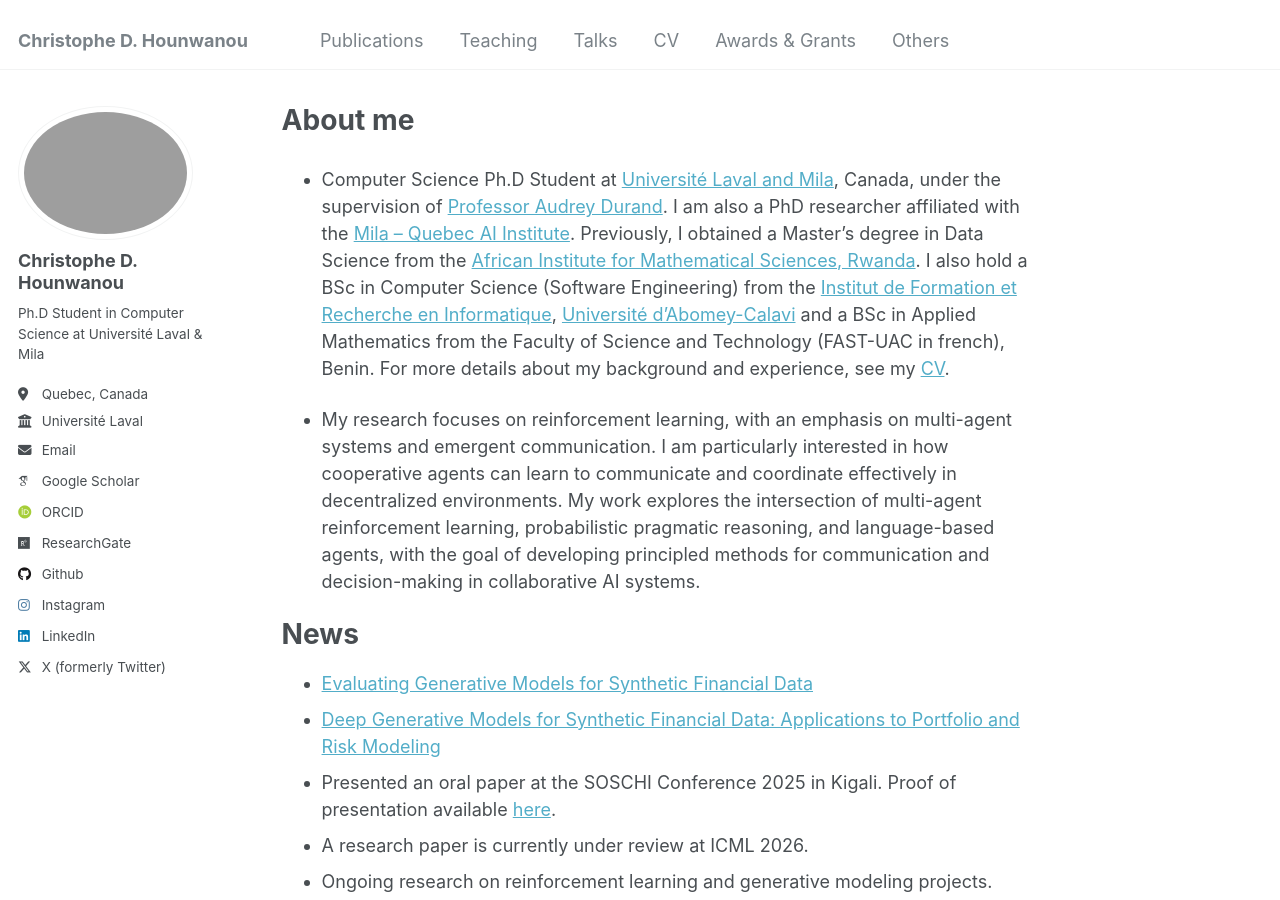
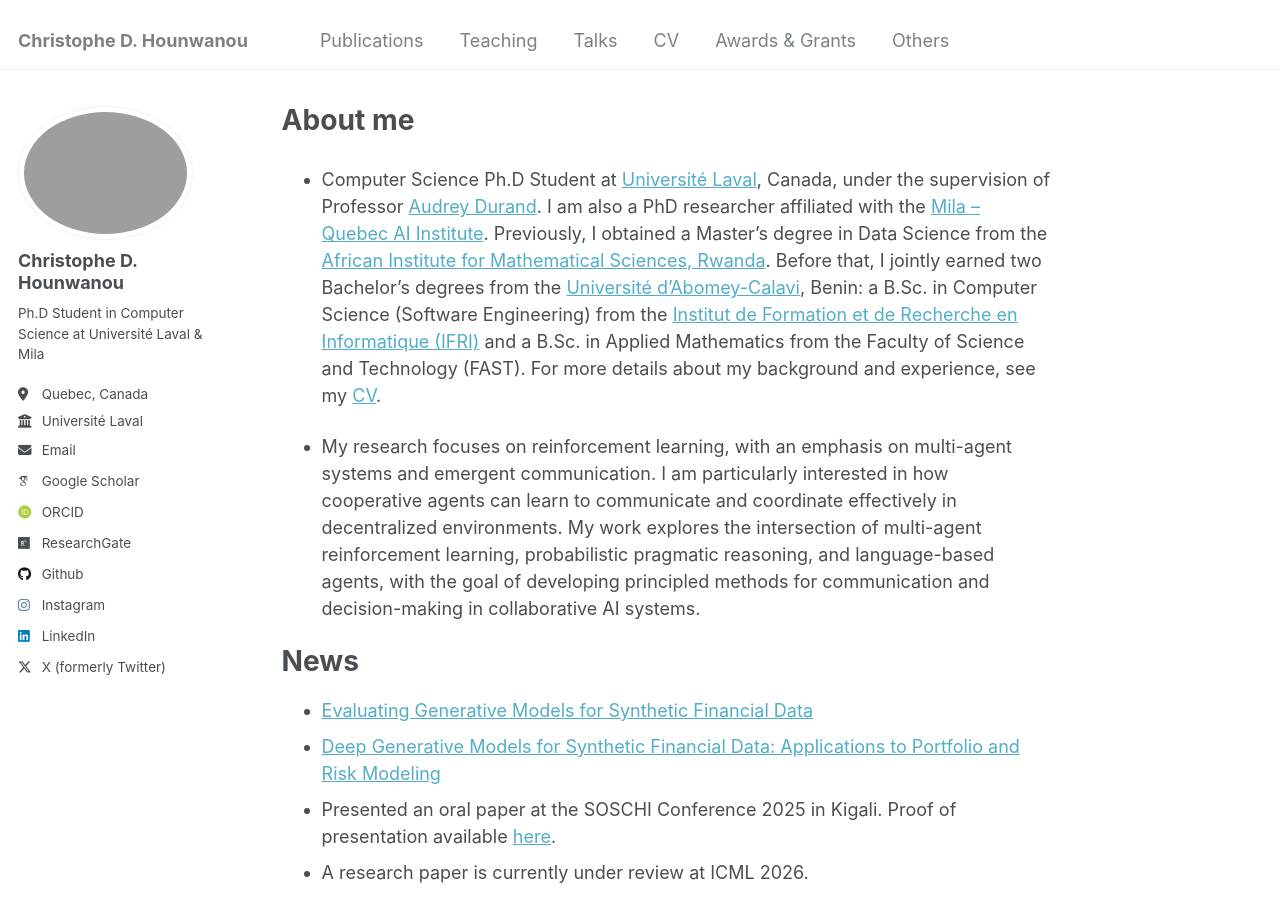
Before and after one commit to chrishounwanou/chrishounwanou.github.io, a Jekyll site: the page built from _pages/about.md, in a window 1280 px wide and 900 px high. Built offline with Jekyll 4.4.1, drawn with Linux system fonts in a browser that asks for light colours; some web fonts are replaced.

Commit message:
Update about page with improved academic description
Refine educational background and clarify degree details.

```diff
--- a/_pages/about.md
+++ b/_pages/about.md
@@ -6,7 +6,7 @@ redirect_from:
   - /about/
   - /about.html
 ---
-- Computer Science Ph.D Student at [Université Laval and Mila](https://www.ulaval.ca/), Canada, under the supervision of [Professor Audrey Durand](https://mila.quebec/fr/annuaire/audrey-durand). I am also a PhD researcher affiliated with the [Mila – Quebec AI Institute](https://mila.quebec/fr). Previously, I obtained a Master's degree in Data Science from the [African Institute for Mathematical Sciences, Rwanda](https://aims.ac.rw/). I also hold a BSc in Computer Science (Software Engineering) from the [Institut de Formation et Recherche en Informatique](https://ifri-uac.bj/), [Université d'Abomey-Calavi](https://www.uac.bj/) and a BSc in Applied Mathematics from the Faculty of Science and Technology (FAST-UAC in french), Benin. For more details about my background and experience, see my [CV](/files/Christophe_Hounwanou_CV.pdf).
+- Computer Science Ph.D Student at [Université Laval](https://www.ulaval.ca/), Canada, under the supervision of Professor [Audrey Durand](https://mila.quebec/fr/annuaire/audrey-durand). I am also a PhD researcher affiliated with the [Mila – Quebec AI Institute](https://mila.quebec/fr). Previously, I obtained a Master's degree in Data Science from the [African Institute for Mathematical Sciences, Rwanda](https://aims.ac.rw/). Before that, I jointly earned two Bachelor's degrees from the [Université d'Abomey-Calavi](https://www.uac.bj/), Benin: a B.Sc. in Computer Science (Software Engineering) from the [Institut de Formation et de Recherche en Informatique (IFRI)](https://ifri-uac.bj/) and a B.Sc. in Applied Mathematics from the Faculty of Science and Technology (FAST). For more details about my background and experience, see my [CV](/files/Christophe_Hounwanou_CV.pdf).
 
 - My research focuses on reinforcement learning, with an emphasis on multi-agent systems and emergent communication. I am particularly interested in how cooperative agents can learn to communicate and coordinate effectively in decentralized environments. My work explores the intersection of multi-agent reinforcement learning, probabilistic pragmatic reasoning, and language-based agents, with the goal of developing principled methods for communication and decision-making in collaborative AI systems.
 
```
